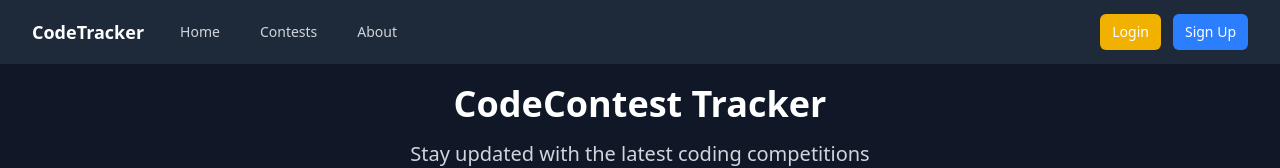
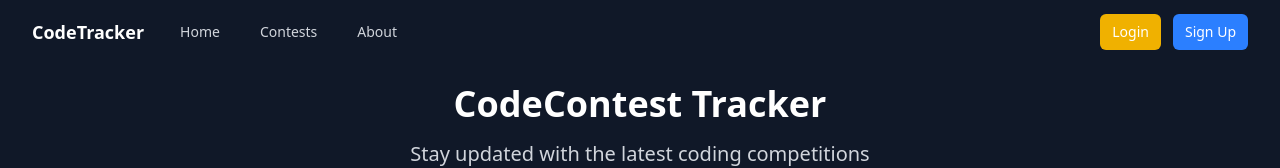
Before and after one commit to PacemakerX/codeContestTracker, a React (Vite) app in the folder codeContestTracker-frontend/: page / in a window 1280 px wide. Shown: the top 168 px of the page. Built offline with nearby package versions, Linux system fonts and the light colour scheme; no server answers.

Commit message:
makes navbar transparent, makes it cool

```diff
--- a/codeContestTracker-frontend/src/components/Navbar.jsx
+++ b/codeContestTracker-frontend/src/components/Navbar.jsx
@@ -19,7 +19,7 @@
   };
 
   return (
-    <Disclosure as="nav" className="bg-gray-800">
+    <Disclosure as="nav" className="">
       <div className="mx-auto max-w-7xl px-4 sm:px-6 lg:px-8">
         <div className="relative flex h-16 items-center justify-between">
           <div className="flex items-center">
```
